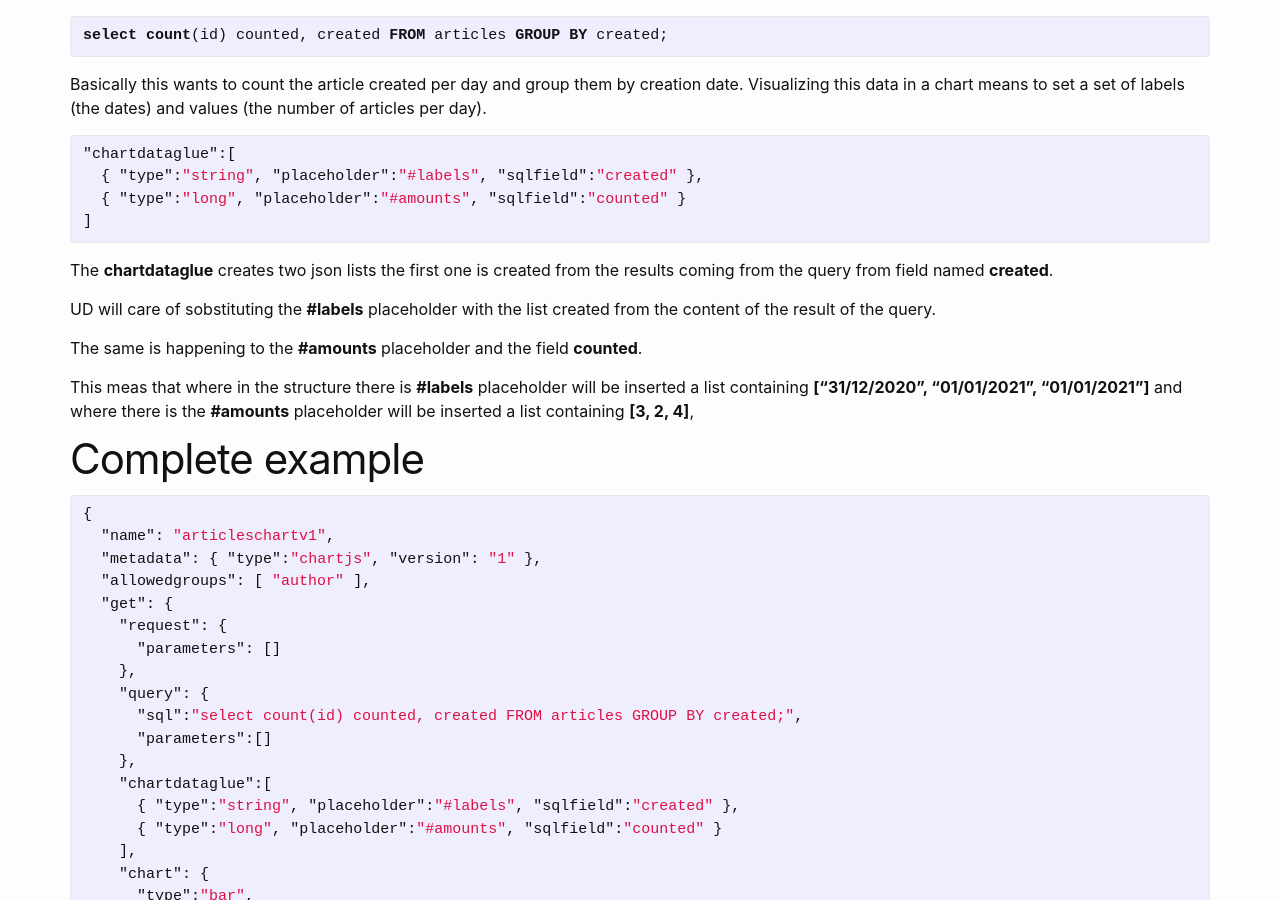
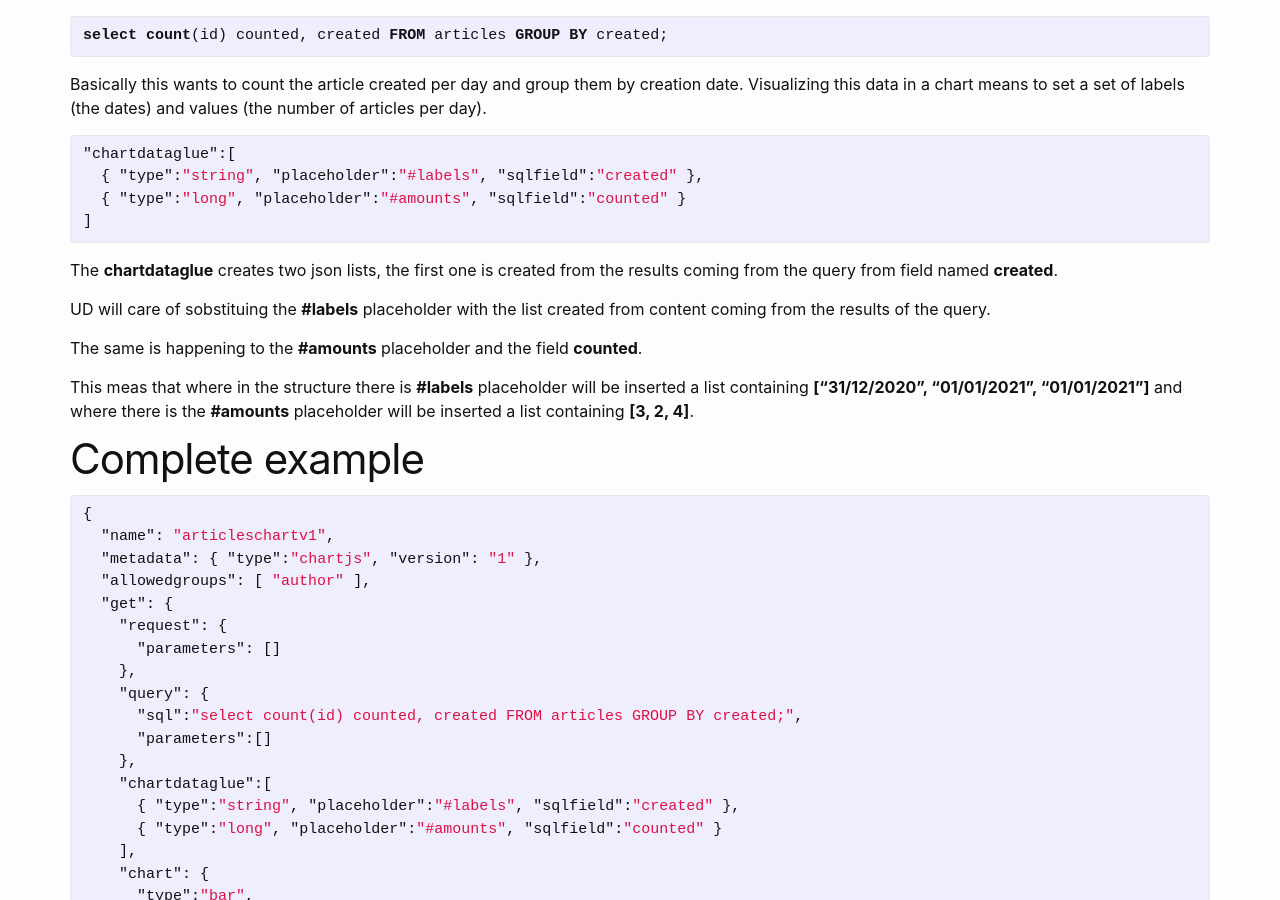
Before and after one commit to fabiomattei/uddocs, a Jekyll site: the page built from _docs/chartjs.md, in a window 1280 px wide and 900 px high, scrolled down 2531 px. Built offline with Jekyll 4.4.1, drawn with Linux system fonts in a browser that asks for light colours.

Commit message:
imroving chart js page

```diff
--- a/_docs/chartjs.md
+++ b/_docs/chartjs.md
@@ -128,13 +128,13 @@ Visualizing this data in a chart means to set a set of labels (the dates) and va
 ]
 {% endhighlight %}
 
-The **chartdataglue** creates two json lists the first one is created from the results coming from the query from field named **created**.
+The **chartdataglue** creates two json lists, the first one is created from the results coming from the query from field named **created**.
 
-UD will care of sobstituting the **#labels** placeholder with the list created from the content of the result of the query.
+UD will care of sobstituing the **#labels** placeholder with the list created from content coming from the results of the query.
 
 The same is happening to the **#amounts** placeholder and the field **counted**.
 
-This meas that where in the structure there is **#labels** placeholder will be inserted a list containing **["31/12/2020", "01/01/2021", "01/01/2021"]** and where there is the **#amounts** placeholder will be inserted a list containing **[3, 2, 4]**,
+This meas that where in the structure there is **#labels** placeholder will be inserted a list containing **["31/12/2020", "01/01/2021", "01/01/2021"]** and where there is the **#amounts** placeholder will be inserted a list containing **[3, 2, 4]**.
 
 # Complete example
 
```
